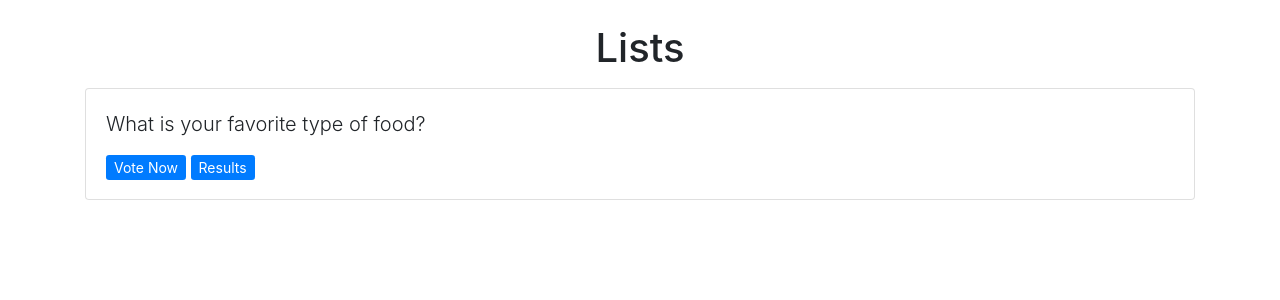
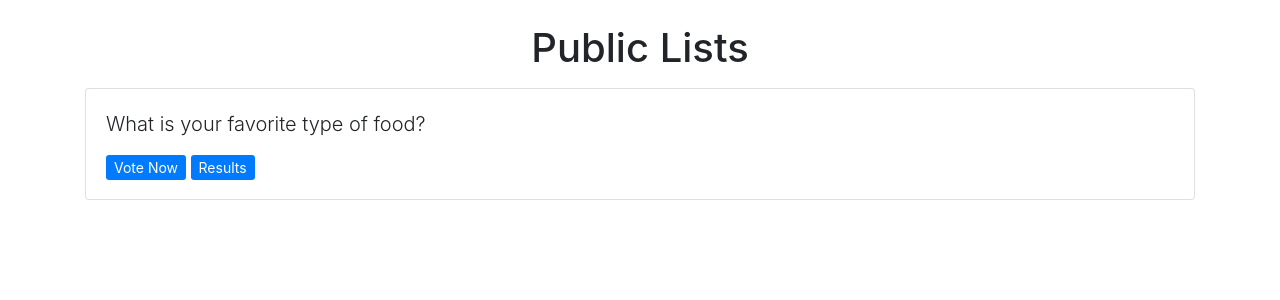
Before and after one commit to trey-sumida/voteoff-django, a Django app: page /lists/ in a window 1280 px wide. Shown: the part 56-356 px from the top of the page. Run offline with Django 3.2, Linux system fonts and the light colour scheme; data comes from the database, SQL or seed files in the repository; both versions use the stored data as it was after the commit; some libraries are stand-ins or nearby versions.

Commit message:
shows all public lists

```diff
--- a/voteoff-project/lists/templates/lists/index.html
+++ b/voteoff-project/lists/templates/lists/index.html
@@ -4,7 +4,7 @@
 <link rel="stylesheet" type="text/css" href="{% static 'css/lists.css' %}">
 {% endblock %}
 {% block content %}
-<h1 class="text-center mb-3">Lists</h1>
+<h1 class="text-center mb-3">Public Lists</h1>
 {% if latest_question_list %}
     {% for question in latest_question_list %}
         <div class="card mb-3">
--- a/voteoff-project/lists/views.py
+++ b/voteoff-project/lists/views.py
@@ -9,7 +9,8 @@
 
 # Get quesitons and display them
 def index(request):
-    latest_question_list = Question.objects.order_by('-pub_date')[:5]
+    user_questions = Question.objects.filter(public=True)
+    latest_question_list = user_questions.order_by('-pub_date')[:5]
     context = {'latest_question_list': latest_question_list}
     return render(request, 'lists/index.html', context)
 
```
Also changed, not shown: voteoff-project/db.sqlite3.
